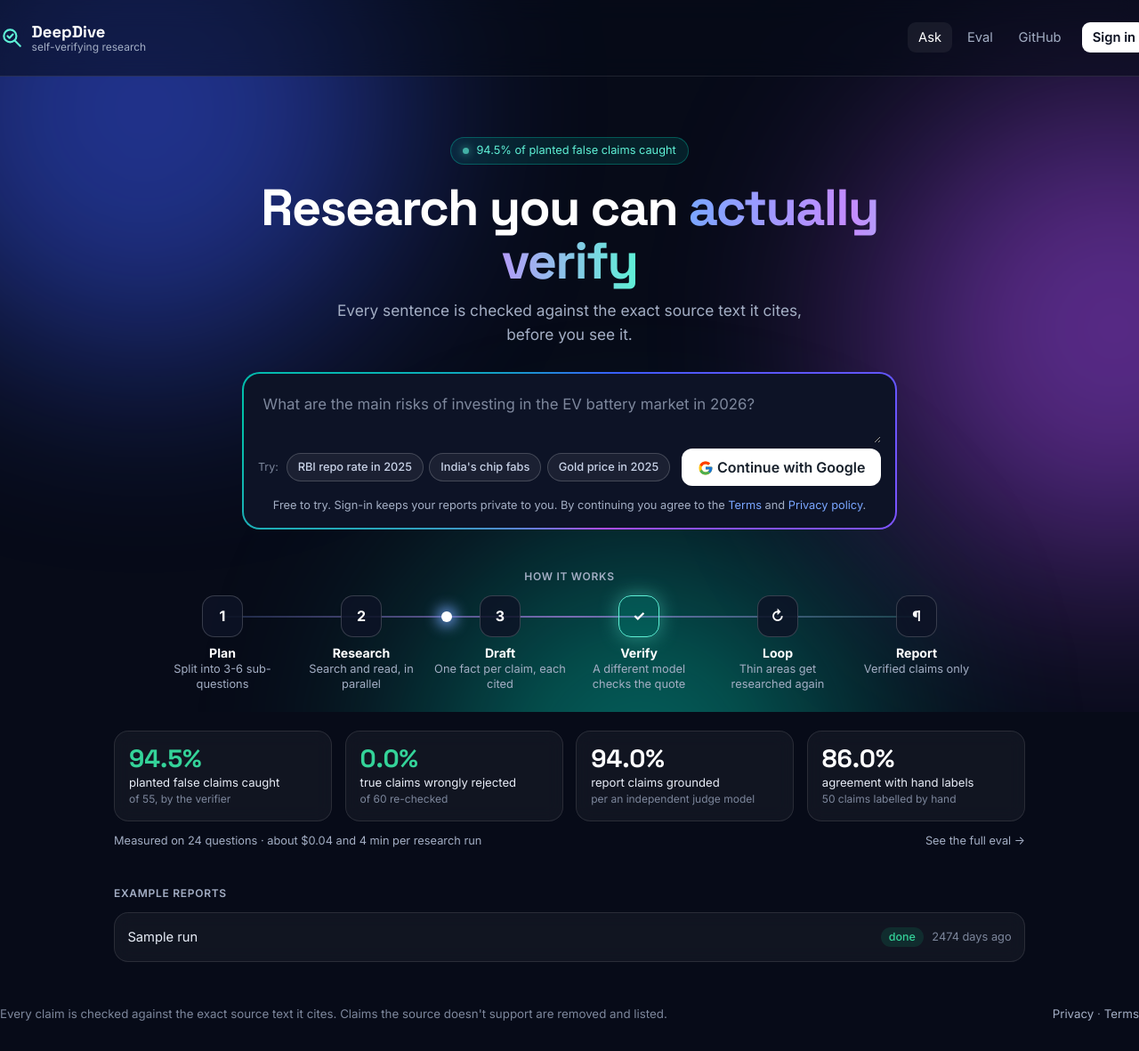
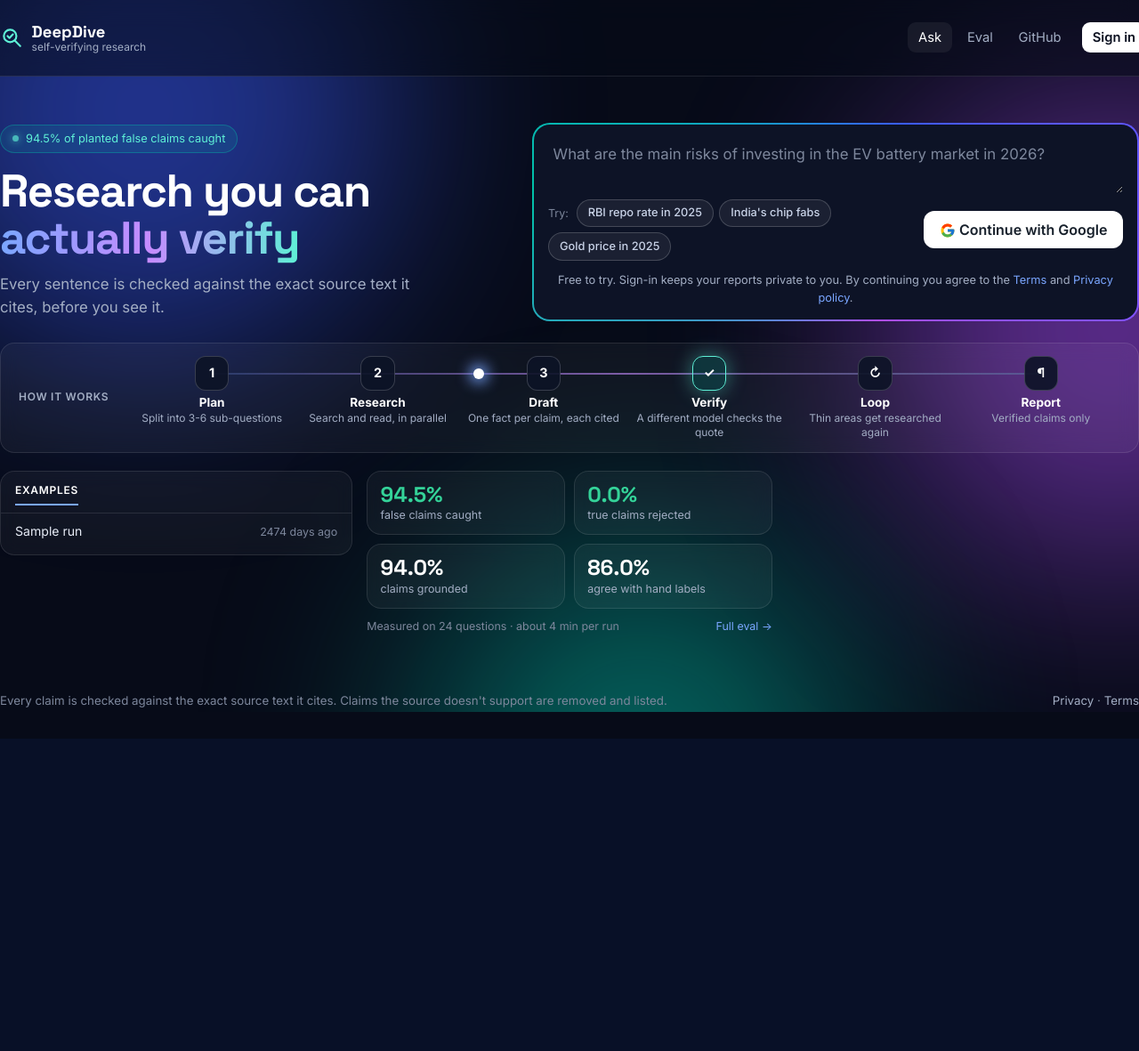
Before and after one commit to saurabhkaushik120692/deepdive-research-agent, a FastAPI app: page / in a window 1280 px wide. Shown: the whole page at 89% size. After the commit the page ends 830 px from the top, so only its background shows below. Run offline with FastAPI, Linux system fonts and the light colour scheme; tables that the repository leaves empty hold one stand-in row (values such as "Sample post"); some libraries are stand-ins or nearby versions.

Commit message:
updated ui layout to decrease the scroll

```diff
--- a/app/db.py
+++ b/app/db.py
@@ -23,6 +23,7 @@
     "run": {
         "user_id": "INTEGER REFERENCES user (id)",
         "is_example": "BOOLEAN NOT NULL DEFAULT 0",
+        "is_featured": "BOOLEAN NOT NULL DEFAULT 0",
     },
     "user": {
         "blocked": "BOOLEAN NOT NULL DEFAULT 0",
--- a/app/models.py
+++ b/app/models.py
@@ -36,6 +36,7 @@
     question: str
     user_id: int | None = Field(default=None, foreign_key="user.id", index=True)  # None: eval/CLI
     is_example: bool = False  # public example report, visible to everyone
+    is_featured: bool = False  # the example whose verdicts the home page shows (at most one)
     status: str = "queued"  # queued | running | completed | failed
     models: dict = Field(default_factory=dict, sa_column=Column(JSON))
     error: str | None = None
--- a/app/static/app.css
+++ b/app/static/app.css
@@ -115,7 +115,14 @@
 button.link { background: none; border: 0; padding: 0.35rem 0.5rem; margin: 0; color: var(--dd-muted); font-size: 0.88rem; width: auto; }
 button.link:hover { color: #fff; text-decoration: underline; }
 a.signin { margin-left: 0.4rem; color: #0b1020 !important; background: #fff !important; font-weight: 600; }
-@media (max-width: 600px) { .me span { display: none; } }
+.brand { flex-shrink: 0; }
+button.link { white-space: nowrap; }
+@media (max-width: 600px) {
+  .site-header nav { gap: 0.5rem; }
+  .me span { display: none; }
+  .me { margin-left: 0.1rem; padding-left: 0.4rem !important; }
+  .nav-links li:has(> a[href*="github.com"]) { display: none; }
+}
 
 /* Building blocks */
 .muted { color: var(--dd-muted); }
@@ -130,8 +137,8 @@
 .card { padding: 1.1rem 1.25rem; }
 article { box-shadow: none; }
 .eyebrow { font-size: 0.75rem; font-weight: 600; color: var(--dd-muted); letter-spacing: 0.06em; text-transform: uppercase; margin: 0 0 0.75rem; }
-button:not(.link):not(.chip):not(.secondary), [role="button"]:not(.secondary):not(.google-btn) { background: var(--dd-gradient); border: 0; color: #fff; font-weight: 600; }
-button:not(.link):not(.chip):not(.secondary):hover { filter: brightness(1.12); }
+button:not(.link):not(.chip):not(.secondary):not(.tab), [role="button"]:not(.secondary):not(.google-btn) { background: var(--dd-gradient); border: 0; color: #fff; font-weight: 600; }
+button:not(.link):not(.chip):not(.secondary):not(.tab):hover { filter: brightness(1.12); }
 button:disabled { opacity: 0.45; filter: none !important; cursor: not-allowed; }
 
 .badge, .pill {
@@ -161,20 +168,20 @@
   .sticky { position: static; }
 }
 
-/* Home: hero */
-.hero { text-align: center; max-width: 46rem; margin: 2.5rem auto 1.75rem; }
+/* Home: headline and ask box share one row */
+.hero-row { display: grid; grid-template-columns: minmax(0, 0.9fr) minmax(0, 1.1fr); gap: 2.5rem; align-items: center; margin: 1.5rem 0; }
+.hero h1 { font-size: clamp(2.1rem, 4vw, 3.3rem); line-height: 1.05; letter-spacing: -0.03em; margin: 1rem 0 0.7rem; }
+.hero p { color: var(--dd-muted); font-size: 1.05rem; margin: 0; max-width: 30rem; }
 .glow-badge {
   display: inline-flex; align-items: center; gap: 0.5rem; font-size: 0.8rem; padding: 0.3rem 0.8rem; border-radius: 999px;
   background: rgba(0, 194, 168, 0.12); color: var(--dd-teal); border: 1px solid rgba(0, 194, 168, 0.35);
 }
 .glow-badge i { width: 0.45rem; height: 0.45rem; border-radius: 50%; background: var(--dd-teal); box-shadow: 0 0 10px var(--dd-teal); animation: blink 1.6s infinite; }
 @keyframes blink { 50% { opacity: 0.25; } }
-.hero h1 { font-size: clamp(2.2rem, 5.5vw, 3.6rem); line-height: 1.05; letter-spacing: -0.03em; margin: 1.1rem 0 0.8rem; }
 .grad { background: linear-gradient(90deg, #7aa6ff, #c58bff, #5ef0d6); -webkit-background-clip: text; background-clip: text; color: transparent; }
-.hero p { color: var(--dd-muted); font-size: 1.08rem; margin: 0 auto; max-width: 36rem; }
 
 /* Home: ask box with an animated gradient border */
-.ask-glow { position: relative; max-width: 46rem; margin: 0 auto; padding: 2px; border-radius: 20px; overflow: hidden; }
+.ask-glow { position: relative; padding: 2px; border-radius: 20px; overflow: hidden; }
 .ask-glow::before { content: ""; position: absolute; inset: -150%; background: conic-gradient(from 0deg, #3b5bff, #b04dff, #00c2a8, #3b5bff); animation: spin 6s linear infinite; }
 @keyframes spin { to { transform: rotate(360deg); } }
 .ask-card { position: relative; margin: 0; background: #0d1326; border-radius: 18px; padding: 1rem 1rem 0.9rem; }
@@ -198,36 +205,58 @@
 .google-btn:hover { background: #e8edf7; color: #17202b; text-decoration: none; }
 .signin-note, .quota-note { text-align: center; font-size: 0.8rem; color: var(--dd-muted); margin: 0.75rem 0 0; }
 .quota-note.used-up { font-size: 0.85rem; color: var(--dd-warn); background: var(--dd-warn-bg); padding: 0.5rem 0.75rem; border-radius: 10px; }
-.run-empty { padding: 0.8rem 0.9rem; margin: 0; color: var(--dd-muted); font-size: 0.9rem; }
+.run-empty { padding: 0.8rem 1rem; margin: 0; color: var(--dd-muted); font-size: 0.88rem; }
 
-/* Home: agent pipeline with a light pulse travelling through it */
-.how { max-width: 58rem; margin: 2.75rem auto 0; text-align: center; }
-.pipeline { position: relative; display: grid; grid-template-columns: repeat(6, 1fr); gap: 0.5rem; list-style: none; margin: 0; padding: 0; }
-.pipeline::before { content: ""; position: absolute; left: 8%; right: 8%; top: 1.4rem; height: 2px; background: linear-gradient(90deg, rgba(122, 166, 255, 0.2), rgba(197, 139, 255, 0.6), rgba(94, 240, 214, 0.2)); }
-.pipeline .pulse { position: absolute; z-index: 2; top: calc(1.4rem - 5px); left: 8%; width: 12px; height: 12px; border-radius: 50%; background: #fff; box-shadow: 0 0 16px 4px var(--dd-accent); animation: travel 5s linear infinite; }
+/* Home: slim "How it works" strip with a light pulse travelling through it */
+.how { display: grid; grid-template-columns: 7rem minmax(0, 1fr); align-items: center; gap: 1rem; padding: 0.9rem 1.25rem; margin-bottom: 1.25rem; }
+.how .eyebrow { margin: 0; }
+.pipeline { position: relative; display: grid; grid-template-columns: repeat(6, 1fr); gap: 0.5rem; list-style: none; margin: 0; padding: 0; text-align: center; }
+.pipeline::before { content: ""; position: absolute; left: 8%; right: 8%; top: 1.2rem; height: 2px; background: linear-gradient(90deg, rgba(122, 166, 255, 0.2), rgba(197, 139, 255, 0.6), rgba(94, 240, 214, 0.2)); }
+.pipeline li { position: relative; z-index: 1; list-style: none; margin: 0; font-size: 0.75rem; color: var(--dd-muted); line-height: 1.3; }
+.pipeline b { display: grid; place-items: center; width: 2.4rem; height: 2.4rem; margin: 0 auto 0.35rem; border-radius: 12px; background: rgba(13, 19, 38, 0.9); border: 1px solid var(--dd-line-strong); color: #fff; font-size: 0.9rem; }
+.pipeline strong { display: block; color: #fff; font-size: 0.85rem; }
+.pipeline li.hot b { background: rgba(0, 194, 168, 0.18); border-color: var(--dd-teal); box-shadow: 0 0 22px rgba(94, 240, 214, 0.45); }
+.pipeline .pulse { position: absolute; z-index: 2; top: calc(1.2rem - 5px); left: 8%; width: 12px; height: 12px; border-radius: 50%; background: #fff; box-shadow: 0 0 16px 4px var(--dd-accent); animation: travel 5s linear infinite; }
 @keyframes travel { to { left: calc(92% - 12px); } }
-.pipeline li { position: relative; z-index: 1; list-style: none; font-size: 0.8rem; color: var(--dd-muted); line-height: 1.35; }
-.pipeline b { display: grid; place-items: center; width: 2.9rem; height: 2.9rem; margin: 0 auto 0.5rem; border-radius: 14px; background: rgba(13, 19, 38, 0.85); border: 1px solid var(--dd-line-strong); color: #fff; font-size: 1rem; }
-.pipeline strong { display: block; color: #fff; font-size: 0.88rem; }
-.pipeline li.hot b { background: rgba(0, 194, 168, 0.18); border-color: var(--dd-teal); box-shadow: 0 0 22px rgba(94, 240, 214, 0.45); }
 
-/* Home: bento of live verdicts and eval numbers */
-.bento { max-width: 64rem; margin: 2.5rem auto 0; display: grid; grid-template-columns: repeat(4, minmax(0, 1fr)); gap: 0.9rem; }
-.bento > * { transition: transform 0.2s, border-color 0.2s; }
-.bento > *:hover { transform: translateY(-4px); border-color: rgba(122, 166, 255, 0.55); }
-.bento .verdicts { grid-column: span 2; grid-row: span 2; padding: 1.1rem 1.25rem; }
-.verdict-line { display: flex; gap: 0.7rem; align-items: flex-start; margin-top: 0.85rem; font-size: 0.92rem; }
-.verdict-line i { flex: none; width: 1.35rem; height: 1.35rem; border-radius: 50%; display: grid; place-items: center; font-style: normal; font-size: 0.75rem; font-weight: 700; color: #fff; margin-top: 0.1rem; }
+/* Home: one dashboard row of runs, real verdicts and the eval numbers */
+.dash { display: grid; grid-template-columns: minmax(0, 1fr) minmax(0, 1.15fr) minmax(0, 1fr); gap: 1rem; align-items: start; }
+.dash > .glass { transition: border-color 0.2s; }
+.dash > .glass:hover { border-color: rgba(122, 166, 255, 0.45); }
+.runs-card { padding: 0.75rem 0 0.35rem; }
+.tabs { display: flex; gap: 1rem; padding: 0 1rem 0.5rem; border-bottom: 1px solid var(--dd-line); }
+button.tab {
+  width: auto; margin: 0; padding: 0 0 0.35rem; background: none; border: 0; border-bottom: 2px solid transparent; border-radius: 0;
+  color: var(--dd-faint); font-size: 0.75rem; font-weight: 600; letter-spacing: 0.06em; text-transform: uppercase;
+}
+button.tab[aria-selected="true"] { color: #fff; border-bottom-color: var(--dd-accent); }
+button.tab:hover { color: #fff; }
+.tab-panel { max-height: 15.5rem; overflow-y: auto; }
+.run-row { display: flex; align-items: center; justify-content: space-between; gap: 1rem; padding: 0.6rem 1rem; border-bottom: 1px solid var(--dd-line); color: var(--dd-ink); }
+.run-row:last-child { border-bottom: 0; }
+.run-row:hover { background: var(--dd-soft); text-decoration: none; }
+.run-row .q { overflow: hidden; text-overflow: ellipsis; white-space: nowrap; font-size: 0.88rem; }
+.run-row .meta { display: flex; align-items: center; gap: 0.6rem; flex-shrink: 0; color: var(--dd-faint); font-size: 0.78rem; }
+.verdicts { padding: 1rem 1.15rem; }
+.verdicts .eyebrow { margin-bottom: 0.25rem; }
+.verdict-line { display: flex; gap: 0.65rem; align-items: flex-start; margin-top: 0.75rem; font-size: 0.9rem; line-height: 1.4; }
+.verdict-line i { flex: none; width: 1.3rem; height: 1.3rem; border-radius: 50%; display: grid; place-items: center; font-style: normal; font-size: 0.72rem; font-weight: 700; color: #fff; margin-top: 0.1rem; }
 .verdict-line.ok i { background: #10b981; }
 .verdict-line.no i { background: #ef4444; }
 .verdict-line.no .t { text-decoration: line-through; color: var(--dd-faint); }
-.verdict-line small { display: block; color: var(--dd-muted); font-size: 0.78rem; margin-top: 0.15rem; }
-.verdicts a { display: inline-block; margin-top: 0.9rem; font-size: 0.85rem; }
-.bento-end { max-width: 64rem; margin: 0.75rem auto 0; display: flex; justify-content: space-between; gap: 1rem; flex-wrap: wrap; }
+.verdict-line small {
+  display: -webkit-box; -webkit-line-clamp: 3; -webkit-box-orient: vertical; overflow: hidden;
+  color: var(--dd-muted); font-size: 0.78rem; margin-top: 0.15rem;
+}
+.verdicts a { display: inline-block; margin-top: 0.8rem; font-size: 0.85rem; }
+.stat-grid { display: grid; grid-template-columns: 1fr 1fr; gap: 0.6rem; }
+.stat-grid .stat { margin: 0; padding: 0.75rem 0.9rem; cursor: default; }
+.stat-grid .stat strong { font-size: 1.5rem; }
+.stat-grid .stat span { font-size: 0.78rem; color: var(--dd-muted); }
+.numbers-foot { display: flex; justify-content: space-between; gap: 0.75rem; flex-wrap: wrap; margin: 0.6rem 0 0; font-size: 0.78rem; color: var(--dd-faint); }
 
 /* Number cards */
 .stat { background: var(--dd-card); border: 1px solid var(--dd-line); border-radius: 16px; padding: 0.9rem 1rem; margin-bottom: 0.6rem; backdrop-filter: blur(10px); -webkit-backdrop-filter: blur(10px); }
-.bento .stat { margin: 0; }
 .stat strong { display: block; font-family: var(--dd-heading); font-size: 1.75rem; font-weight: 700; line-height: 1.15; color: #fff; }
 .stat span { display: block; font-size: 0.82rem; color: var(--dd-ink); }
 .stat small { display: block; font-size: 0.75rem; color: var(--dd-faint); }
@@ -236,24 +265,18 @@
 .stat.bad strong { color: var(--dd-bad); }
 .side-note { font-size: 0.8rem; color: var(--dd-muted); }
 
-/* Home: your runs and example reports */
-.lists { max-width: 64rem; margin: 2.5rem auto 0; display: grid; grid-template-columns: repeat(auto-fit, minmax(20rem, 1fr)); gap: 1.25rem; }
-.run-list .card { padding: 0.25rem 0; }
-.run-row { display: flex; align-items: center; justify-content: space-between; gap: 1rem; padding: 0.7rem 0.9rem; border-bottom: 1px solid var(--dd-line); color: var(--dd-ink); }
-.run-row:last-child { border-bottom: 0; }
-.run-row:hover { background: var(--dd-soft); text-decoration: none; }
-.run-row .q { overflow: hidden; text-overflow: ellipsis; white-space: nowrap; font-size: 0.92rem; }
-.run-row .meta { display: flex; align-items: center; gap: 0.6rem; flex-shrink: 0; color: var(--dd-faint); font-size: 0.8rem; }
-
-@media (max-width: 900px) {
-  .hero { margin-top: 1.25rem; }
-  .pipeline { grid-template-columns: repeat(3, 1fr); row-gap: 1.25rem; }
+@media (max-width: 1024px) {
+  .hero-row { grid-template-columns: minmax(0, 1fr); gap: 1.5rem; margin-top: 0.75rem; }
+  .dash { grid-template-columns: minmax(0, 1fr) minmax(0, 1fr); }
+  .dash .numbers { grid-column: 1 / -1; }
+}
+@media (max-width: 760px) {
+  .how { grid-template-columns: minmax(0, 1fr); }
+  .pipeline { grid-template-columns: repeat(3, 1fr); row-gap: 1rem; }
   .pipeline::before, .pipeline .pulse { display: none; }
-  .bento { grid-template-columns: repeat(2, minmax(0, 1fr)); }
+  .dash { grid-template-columns: minmax(0, 1fr); }
 }
 @media (max-width: 560px) {
-  .bento { grid-template-columns: minmax(0, 1fr); }
-  .bento .verdicts { grid-column: auto; grid-row: auto; }
   .ask-card button[type="submit"], .google-btn { width: 100%; margin-left: 0; }
 }
 
--- a/app/templates/ask.html
+++ b/app/templates/ask.html
@@ -4,11 +4,24 @@
 {% macro pct(x) %}{{ "n/a" if x is none else "%.1f%%" | format(x * 100) }}{% endmacro %}
 {% block content %}
 {% set p = results.verifier_probe if results else none %}
-<section class="hero">
+{% macro run_rows(runs) %}
+  {% for r in runs %}
+    <a class="run-row" href="/runs/{{ r.id }}">
+      <span class="q">{{ r.question }}</span>
+      <span class="meta">
+        {% if r.status in ("queued", "running") %}<span class="pill status-{{ r.status }}">{{ r.status }}</span>{% endif %}
+        <span>{{ r.created_at | ago }}</span>
+      </span>
+    </a>
+  {% endfor %}
+{% endmacro %}
+
+<section class="hero-row">
+  <div class="hero">
     {% if p %}<span class="glow-badge"><i></i>{{ pct(p.catch_rate) }} of planted false claims caught</span>{% endif %}
-  <h1>Research you can <span class="grad">actually verify</span></h1>
+    <h1>Research you can<br><span class="grad">actually verify</span></h1>
     <p>Every sentence is checked against the exact source text it cites, before you see it.</p>
-</section>
+  </div>
 
   <div class="ask-glow">
     <form id="ask-form" class="ask-card">
@@ -42,8 +55,9 @@
       {% endif %}
     </form>
   </div>
+</section>
 
-<section class="how" aria-labelledby="how-title">
+<section class="how glass" aria-labelledby="how-title">
   <p class="eyebrow" id="how-title">How it works</p>
   <ol class="pipeline">
     <li class="pulse" aria-hidden="true"></li>
@@ -56,7 +70,24 @@
   </ol>
 </section>
 
-<section class="bento" aria-label="Measured results">
+<section class="dash" aria-label="Your reports and measured results">
+  {% if user or example_runs %}
+    <div class="glass runs-card">
+      <div class="tabs" role="tablist">
+        {% if user %}<button type="button" role="tab" class="tab" data-tab="mine" aria-selected="true">Your runs</button>{% endif %}
+        {% if example_runs %}<button type="button" role="tab" class="tab" data-tab="examples" aria-selected="{{ 'false' if user else 'true' }}">Examples</button>{% endif %}
+      </div>
+      {% if user %}
+        <div class="tab-panel" data-panel="mine" role="tabpanel">
+          {% if mine %}{{ run_rows(mine) }}{% else %}<p class="run-empty">Your reports will appear here. Start with a question above.</p>{% endif %}
+        </div>
+      {% endif %}
+      {% if example_runs %}
+        <div class="tab-panel" data-panel="examples" role="tabpanel" {% if user %}hidden{% endif %}>{{ run_rows(example_runs) }}</div>
+      {% endif %}
+    </div>
+  {% endif %}
+
   {% if samples %}
     <div class="glass verdicts">
       <p class="eyebrow">Real verdicts from an example report</p>
@@ -69,59 +100,37 @@
       <a href="/runs/{{ samples[0].run_id }}">Open the report &rarr;</a>
     </div>
   {% endif %}
+
+  <div class="numbers">
     {% if results %}
       {% set j = results.independent_judge %}
       {% set g = results.gold %}
-    <div class="stat good"><strong>{{ pct(p.catch_rate) }}</strong><span>planted false claims caught</span><small>of {{ p.n_mutants }}, by the verifier</small></div>
-    <div class="stat good"><strong>{{ pct(p.wrongful_rejection_rate) }}</strong><span>true claims wrongly rejected</span><small>of {{ p.n_originals }} re-checked</small></div>
-    <div class="stat"><strong>{{ pct(j.groundedness) }}</strong><span>report claims grounded</span><small>per an independent judge model</small></div>
-    <div class="stat"><strong>{{ pct(g.accuracy) }}</strong><span>agreement with hand labels</span><small>{{ g.n_labelled }} claims labelled by hand</small></div>
-  {% endif %}
-</section>
-<div class="bento-end">
-  {% if results and results.cost and results.latency_s %}
-    <span class="side-note">Measured on {{ results.n_questions }} questions · about ${{ "%.2f" | format(results.cost.per_run_usd.mean) }} and {{ (results.latency_s.p50 / 60) | round | int }} min per research run</span>
-  {% elif not results %}
-    <span class="side-note">No eval results yet.</span>
-  {% else %}
-    <span></span>
-  {% endif %}
-  <a href="/eval" class="side-note">See the full eval &rarr;</a>
-</div>
-
-{% macro run_rows(runs) %}
-  {% for r in runs %}
-    <a class="run-row" href="/runs/{{ r.id }}">
-      <span class="q">{{ r.question }}</span>
-      <span class="meta">
-        <span class="pill status-{{ r.status }}">{{ {"completed": "done"}.get(r.status, r.status) }}</span>
-        <span>{{ r.created_at | ago }}</span>
-      </span>
-    </a>
-  {% endfor %}
-{% endmacro %}
-
-{% if user or example_runs %}
-<div class="lists">
-  {% if user %}
-  <div class="run-list">
-    <p class="eyebrow">Your runs</p>
-    <div class="card">
-      {% if mine %}{{ run_rows(mine) }}{% else %}<p class="run-empty">Your reports will appear here. Start with a question above.</p>{% endif %}
-    </div>
+      <div class="stat-grid">
+        <div class="stat good" title="of {{ p.n_mutants }} planted false claims, rejected by the verifier"><strong>{{ pct(p.catch_rate) }}</strong><span>false claims caught</span></div>
+        <div class="stat good" title="of {{ p.n_originals }} true claims re-checked"><strong>{{ pct(p.wrongful_rejection_rate) }}</strong><span>true claims rejected</span></div>
+        <div class="stat" title="report claims judged grounded by an independent model"><strong>{{ pct(j.groundedness) }}</strong><span>claims grounded</span></div>
+        <div class="stat" title="{{ g.n_labelled }} claims labelled by hand"><strong>{{ pct(g.accuracy) }}</strong><span>agree with hand labels</span></div>
       </div>
     {% endif %}
-  {% if example_runs %}
-  <div class="run-list">
-    <p class="eyebrow">Example reports</p>
-    <div class="card">{{ run_rows(example_runs) }}</div>
+    <p class="numbers-foot">
+      {% if results and results.latency_s %}
+        <span>Measured on {{ results.n_questions }} questions · about {{ (results.latency_s.p50 / 60) | round | int }} min per run</span>
+      {% elif not results %}
+        <span>No eval results yet.</span>
+      {% endif %}
+      <a href="/eval">Full eval &rarr;</a>
+    </p>
   </div>
-  {% endif %}
-</div>
-{% endif %}
+</section>
 
 <script>
 const questionBox = document.getElementById("question");
+document.querySelectorAll(".tab").forEach((tab) => {
+  tab.addEventListener("click", () => {
+    document.querySelectorAll(".tab").forEach((t) => t.setAttribute("aria-selected", String(t === tab)));
+    document.querySelectorAll(".tab-panel").forEach((p) => { p.hidden = p.dataset.panel !== tab.dataset.tab; });
+  });
+});
 document.querySelectorAll("[data-example]").forEach((chip) => {
   chip.addEventListener("click", () => { questionBox.value = chip.dataset.example; questionBox.focus(); });
 });
--- a/app/templates/base.html
+++ b/app/templates/base.html
@@ -8,8 +8,8 @@
   <link rel="preconnect" href="https://fonts.gstatic.com" crossorigin>
   <link rel="stylesheet" href="https://fonts.googleapis.com/css2?family=Inter:wght@400;500;600;700&family=Space+Grotesk:wght@500;700&display=swap">
   <link rel="stylesheet" href="https://cdn.jsdelivr.net/npm/@picocss/pico@2.0.6/css/pico.min.css">
-  <link rel="stylesheet" href="/static/app.css?v=8">
-  <link rel="stylesheet" href="/static/print.css?v=8" media="print">
+  <link rel="stylesheet" href="/static/app.css?v=10">
+  <link rel="stylesheet" href="/static/print.css?v=10" media="print">
   <script src="https://cdnjs.cloudflare.com/ajax/libs/htmx/2.0.4/htmx.min.js"></script>
 </head>
 <body class="{% block body_class %}{% endblock %}">
--- a/eval/run.py
+++ b/eval/run.py
@@ -312,7 +312,6 @@
 
 def render_results_md(r: dict) -> str:
     p, j, g, c = r["verifier_probe"], r["independent_judge"], r["gold"], r["claims"]
-    cost = r["cost"]["per_run_usd"]
     rows = [
         ("Runs completed", f"{r['runs']['completed']} / {r['runs']['total']}"),
         (
@@ -352,10 +351,6 @@
         (
             "Sub-questions with enough verified support",
             f"{_pct(r['coverage']['ok_rate'])} of {r['coverage']['sub_questions']}",
-        ),
-        (
-            "Cost per run (mean / p95, USD)",
-            f"{_num(cost['mean'], 4)} / {_num(cost['p95'], 4)}",
         ),
         (
             "Latency per run (p50 / p95, s)",
```
Also changed, not shown: app/api/admin.py (+26 -0 lines), app/api/pages.py (+9 -3 lines), app/templates/admin.html (+7 -0 lines), eval/RESULTS.md (+0 -1 lines), tests/test_admin.py (+60 -0 lines), tests/test_auth.py (+2 -2 lines), tests/test_failure_handling.py (+1 -0 lines), tests/test_ui_redesign.py (+48 -0 lines), README.md. Lines whose indentation alone changed are shown as unchanged.
